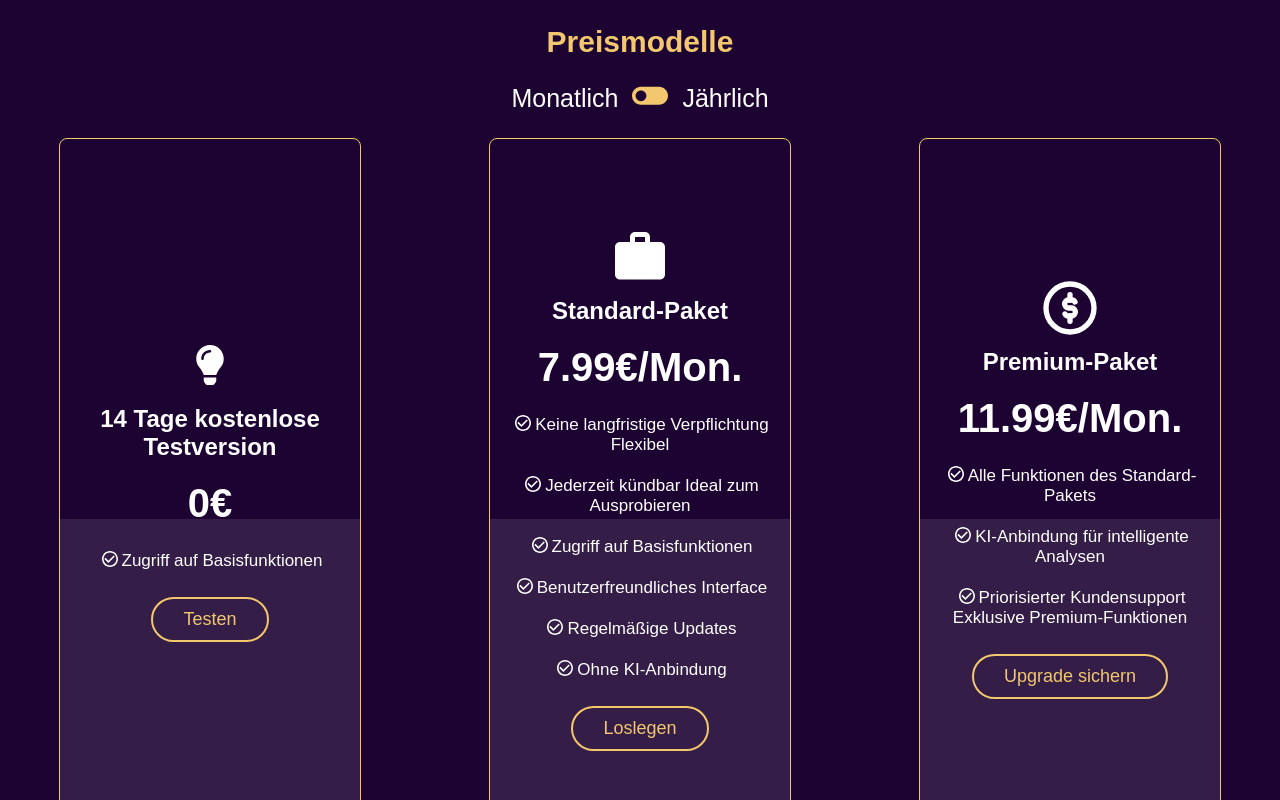
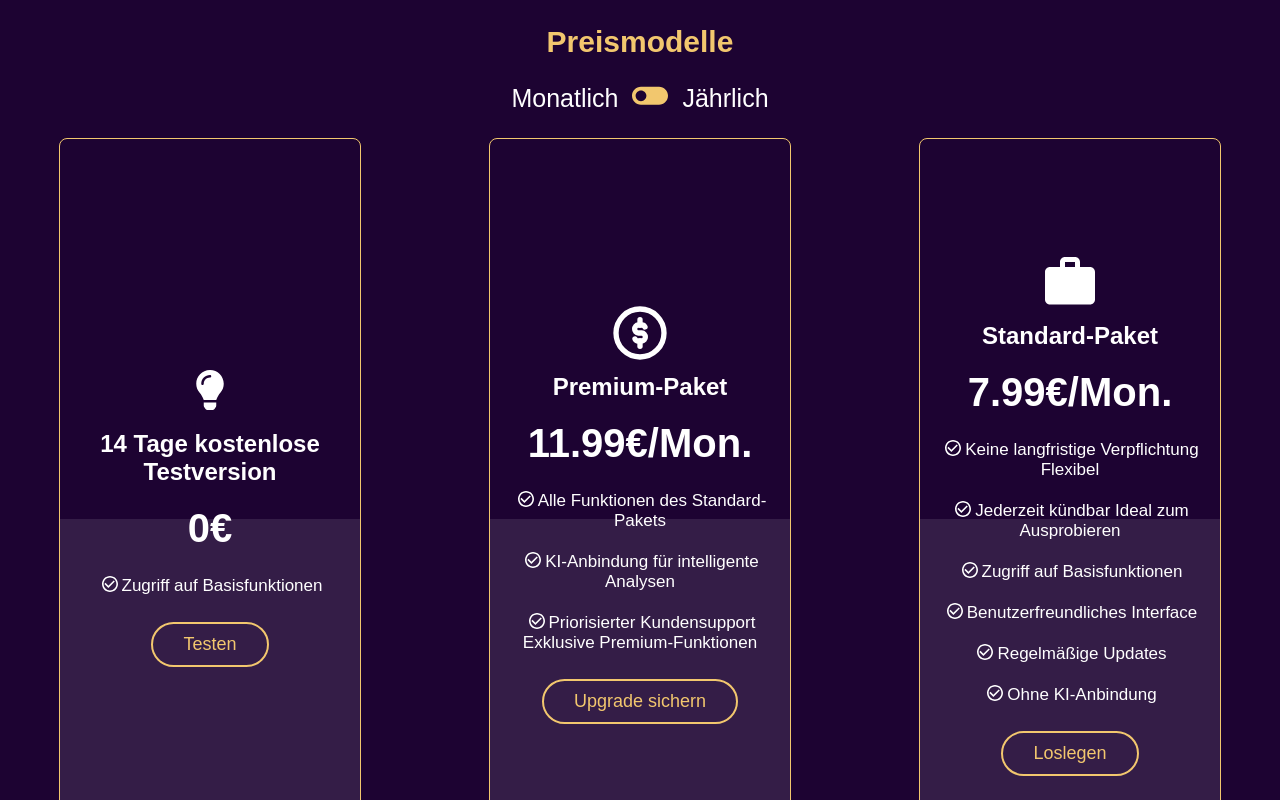
Before and after one commit to RalfHof/nextjs-boilerplate, a Next.js app: page /info in a window 1280 px wide. Shown: the part 1880-2680 px from the top of the page. Built offline with nearby package versions, Linux system fonts and the light colour scheme.

Commit message:
New Features

```diff
--- a/src/components/pricing/page.tsx
+++ b/src/components/pricing/page.tsx
@@ -59,6 +59,23 @@ export default function PricingPage() {
                     buttonText="Testen"
                 />
 
+
+                <PricingOption
+                    title="Premium-Paket"
+                    icon={<TbPremiumRights style={{ scale: "4" }} />}
+                    price={Premiumprice}
+                    savings={premiumSavings}
+                    savingsPercent={premiumSavingsPercent}
+                    totalCost={PremiumTotalCost}
+                    content={[
+                        { Content: "Alle Funktionen des Standard-Pakets" },
+                        { Content: "KI-Anbindung für intelligente Analysen" },
+                        { Content: "Priorisierter Kundensupport Exklusive Premium-Funktionen" },
+                    ]}
+                    buttonText="Upgrade sichern"
+                    displaySavings={isToggleOn} // Neuen Prop hinzufügen
+                />
+
                 <PricingOption
                     title="Standard-Paket"
                     icon={<WorkIcon style={{ scale: "2.5" }} />}
@@ -77,22 +94,6 @@ export default function PricingPage() {
                     buttonText="Loslegen"
                     displaySavings={isToggleOn} // Neuen Prop hinzufügen
                 />
-
-                <PricingOption
-                    title="Premium-Paket"
-                    icon={<TbPremiumRights style={{ scale: "4" }} />}
-                    price={Premiumprice}
-                    savings={premiumSavings}
-                    savingsPercent={premiumSavingsPercent}
-                    totalCost={PremiumTotalCost}
-                    content={[
-                        { Content: "Alle Funktionen des Standard-Pakets" },
-                        { Content: "KI-Anbindung für intelligente Analysen" },
-                        { Content: "Priorisierter Kundensupport Exklusive Premium-Funktionen" },
-                    ]}
-                    buttonText="Upgrade sichern"
-                    displaySavings={isToggleOn} // Neuen Prop hinzufügen
-                />
             </div>
         </div>
     );
--- a/src/components/pricingoptions/page.tsx
+++ b/src/components/pricingoptions/page.tsx
@@ -40,10 +40,10 @@ const PricingOption = ({
 
                 {!displaySavings && savings > 0 && (
                     <div>
-                        <p style={{ fontSize: "25px", color: "green", margin:"20px" }}>
+                        <p style={{ fontSize: "25px", color: "green", margin: "20px" }}>
                             Du sparst {savings}€ ({savingsPercent}%) im Jahr!
                         </p>
-                        <p style={{ fontSize: "25px", color: "#f2c76e", margin:"20px"}}>
+                        <p style={{ fontSize: "25px", color: "#f2c76e", margin: "20px" }}>
                             Einmalige Zahlung: {totalCost}
                         </p>
                     </div>
--- a/src/globals.css
+++ b/src/globals.css
@@ -792,6 +792,26 @@ a:hover {
 }
 
 
+#ContainerPremium {
+  max-width: 300px;
+  width: 100%;
+  border: 1px solid #f2c76e;
+  border-radius: 8px;
+  margin-bottom: 20px;
+  overflow: hidden;
+  height: 760px;
+  display: flex;
+  justify-content: center;
+  flex-direction: column;
+  align-items: center;
+  transition: scale 0.5s ease;
+}
+
+#ContainerPremium:hover {
+  scale: 1.1;
+}
+
+
 .ContainerPinkDiv {
   background-color: rgba(255, 255, 255, 0.1);
   height: 50%;
@@ -809,6 +829,7 @@ a:hover {
   display: flex;
   align-items: center;
   justify-content: center;
+  margin-top: 50px;
 }
 
 
```
